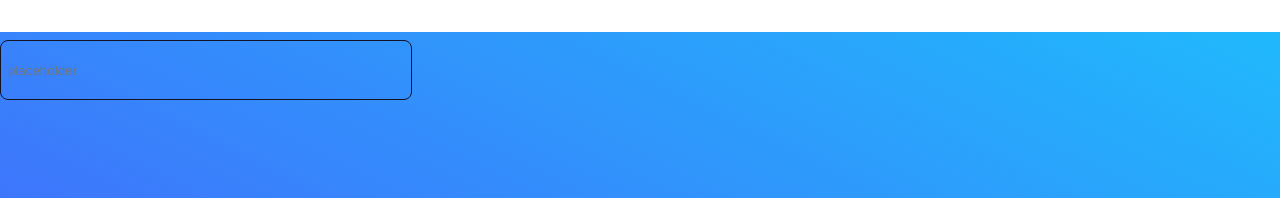
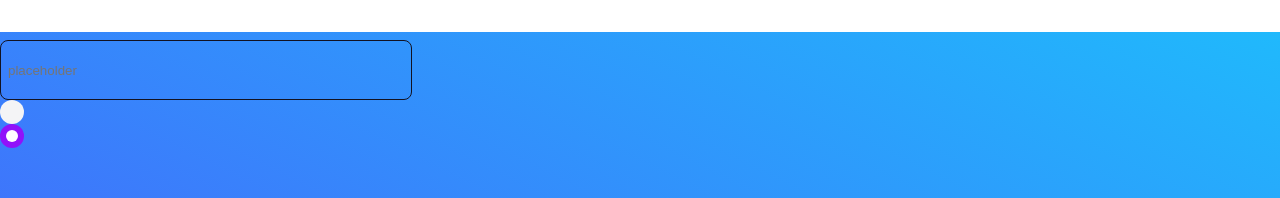
Before and after one commit to mahdidarzi/react_boilerplate_dashboard_20233003, a React (Create React App) app: page /auth in a window 1280 px wide. Shown: the top 198 px of the page. Built offline with nearby package versions, Linux system fonts and the light colour scheme.

Commit message:
fear: check box component has been made

```diff
--- a/src/components/atoms/index.tsx
+++ b/src/components/atoms/index.tsx
@@ -1 +1,2 @@
 export * from './FieldWrapper';
+export * from './radioButton';
--- /dev/null
+++ b/src/components/atoms/radioButton/RadioButton.tsx
@@ -0,0 +1,40 @@
+import React from 'react';
+import classnames from 'classnames';
+
+import styles from './radio-button.styles.module.scss';
+
+interface RadioButtonProps {
+  className?: string;
+  isChecked: boolean;
+  isDisabled?: boolean;
+  onClick?: () => void;
+}
+
+export const RadioButton: React.FC<RadioButtonProps> = ({
+  className = '',
+  isChecked = false,
+  isDisabled = false,
+  onClick = () => {
+    alert();
+  },
+}) => {
+  const classes = classnames(styles.base, {
+    [className]: className,
+
+    [styles.checked]: isChecked,
+    [styles.not_checked]: !isChecked,
+
+    [styles.disabled_checked]: isDisabled && isChecked,
+    [styles.disabled_not_checked]: isDisabled && !isChecked,
+  });
+  return (
+    <div
+      className={classes}
+      onClick={() => {
+        isDisabled ? null : onClick();
+      }}
+    >
+      <div className={styles.circle}></div>
+    </div>
+  );
+};
--- /dev/null
+++ b/src/components/atoms/radioButton/index.ts
@@ -0,0 +1 @@
+export * from './RadioButton';
--- /dev/null
+++ b/src/components/atoms/radioButton/radio-button.styles.module.scss
@@ -0,0 +1,38 @@
+
+@import '/src/core/styles/variables.scss';
+.base{
+  border-radius: 12px;
+  width: 24px;
+  height: 24px;
+  display: flex;
+  justify-content: center;
+  align-items: center;
+  .circle{
+    width: 12px;
+    height: 12px;
+    border-radius: 12px;
+  }
+}
+
+.not_checked{
+  background-color:$gray_color_100;
+  .circle{
+    background-color:$gray_color_100;
+  }
+ }
+.checked{
+  background-color:$primary_color;
+  .circle{
+    background-color:$app_bg_color;
+  }
+ }
+
+ .disabled_checked{
+  opacity: 0.32;
+ }
+ .disabled_not_checked{
+  background-color:$gray_color_200;
+  .circle{
+    background-color:$gray_color_200;
+  }
+ }
--- /dev/null
+++ b/src/components/atoms/toggleButton/index.ts
@@ -0,0 +1 @@
+export * from './ToggleButton';
--- /dev/null
+++ b/src/components/atoms/toggleButton/toggle-button.styles.module.scss
@@ -0,0 +1,39 @@
+
+@import '../../../styles/variables.scss';
+.base {
+  cursor: pointer;
+  position: relative;
+  border: none;
+  width: 40px;
+  height: 20px;
+  border-radius:47px;
+  .circle{
+    transition:all .1s linear;
+    background-color: $app_bg_color;
+    width: 16px;
+    height: 16px;
+    border-radius: 16px;
+    position: absolute;
+    top: 2px;
+    left: 0px;
+  }
+
+}
+.inactive{
+  background-color: $stroke_color;
+  &:disabled{
+    background-color:$gray_color_200 !important;
+  }
+  .circle{
+    margin-left:21px;
+  }
+}
+.active{
+  background-color: $primary_color;
+  &:disabled{
+   opacity: 0.32 !important;
+  }
+  .circle{
+    margin-left:3px;
+  }
+}
--- a/src/pages/login/index.tsx
+++ b/src/pages/login/index.tsx
@@ -1,6 +1,7 @@
 import React from 'react';
 
 import { InputField,Form } from 'components/molecules';
+import { RadioButton } from 'components/atoms';
 
 interface loginProps {
   label?: string;
@@ -22,6 +23,8 @@ export const Login: React.FC<loginProps> = ({ label }) => {
           return (
             <>
               <InputField registration={register('Title1')} placeholder="placeholder" />
+              <RadioButton isChecked={false}  />
+              <RadioButton isChecked={true}  />
             </>
           );
         }}
```
Also changed, not shown: src/components/atoms/toggleButton/ToggleButton.tsx (added, +28 -0 lines), 1 other file (tests, documents, lock files or other folders).
